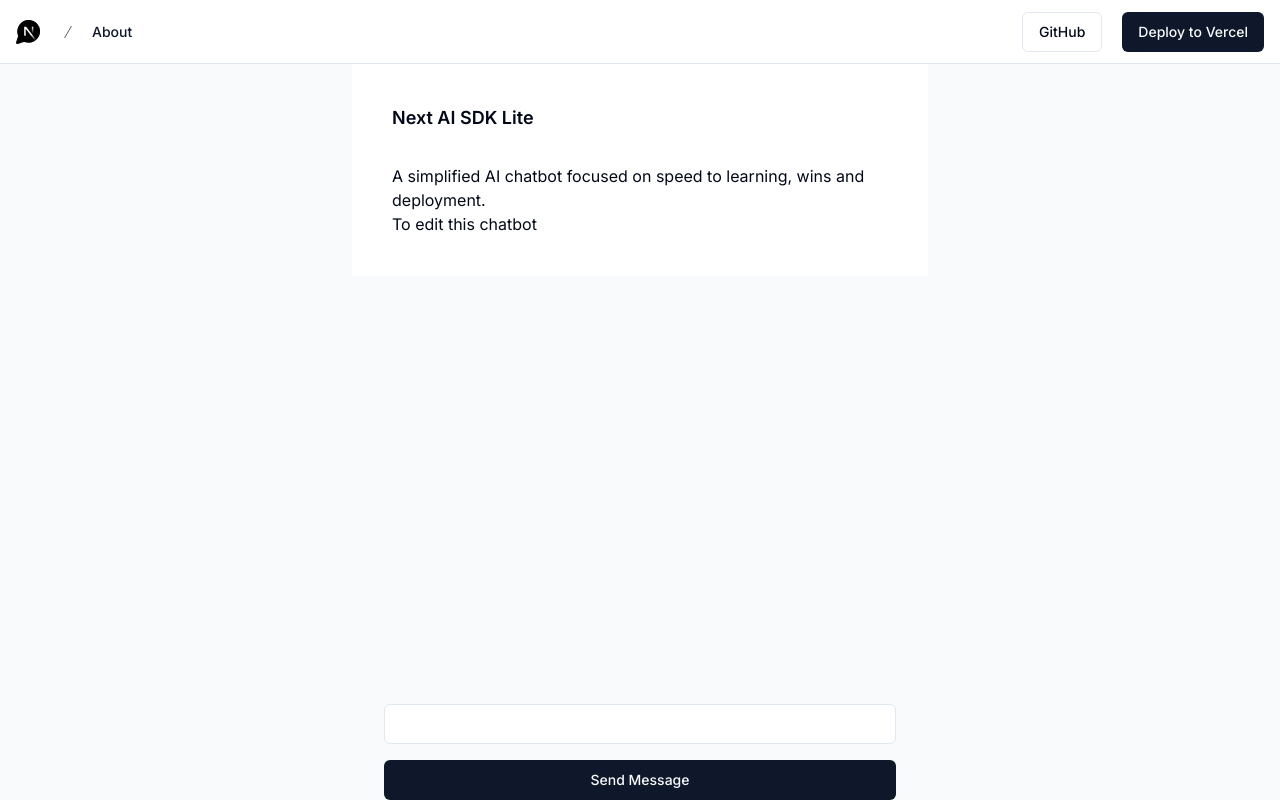
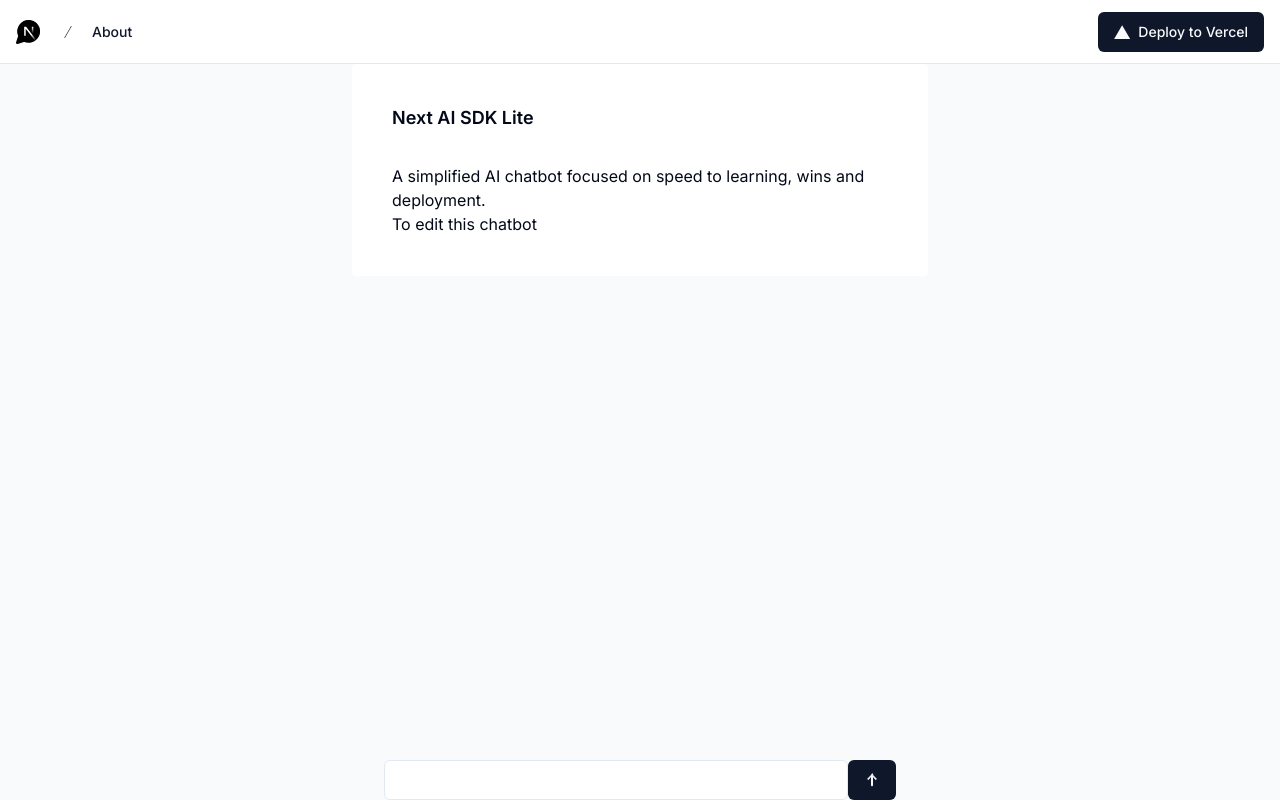
Before and after one commit to mattjared/nextjs-ai-lite, a Next.js app: page / in a window 1280 px wide. Built offline with nearby package versions, Linux system fonts and the light colour scheme.

Commit message:
Anthony Miller

```diff
--- a/src/app/actions.tsx
+++ b/src/app/actions.tsx
@@ -1,48 +1,63 @@
 'use server';
 
-import { Weather } from '@/components/weather';
-import { generateText } from 'ai';
+import { createStreamableValue } from 'ai/rsc';
+import { CoreMessage, streamText } from 'ai';
 import { openai } from '@ai-sdk/openai';
-import { createStreamableUI } from 'ai/rsc';
-import { ReactNode } from 'react';
-import { z } from 'zod';
 
-export interface Message {
-  role: 'user' | 'assistant';
-  content: string;
-  display?: ReactNode;
+export async function continueConversation(messages: CoreMessage[]) {
+  const result = await streamText({
+    model: openai('gpt-4-turbo'),
+    messages,
+  });
+
+  const stream = createStreamableValue(result.textStream);
+  return stream.value;
 }
 
-export async function continueConversation(history: Message[]) {
-  const stream = createStreamableUI();
 
-  const { text, toolResults } = await generateText({
-    model: openai('gpt-3.5-turbo'),
-    system: 'You are a friendly assistant!',
-    messages: history,
-    tools: {
-      showDoge: {
-        description: 'Show the price trend for a crypto.',
-        parameters: z.object({
-          city: z.string().describe('The meme coin to show the price trend.'),
-        }),
-        execute: async ({ city, unit }) => {
-          stream.done(<Weather city={city} unit={unit} />);
-          return `Here's the weather for ${city}!`;
-        },
-      },
-    },
-  });
+// 'use server';
 
-  return {
-    messages: [
-      ...history,
-      {
-        role: 'assistant' as const,
-        content:
-          text || toolResults.map(toolResult => toolResult.result).join(),
-        display: stream.value,
-      },
-    ],
-  };
-}
+// // import { Weather } from '@/components/weather';
+// import { generateText } from 'ai';
+// import { openai } from '@ai-sdk/openai';
+// import { createStreamableUI } from 'ai/rsc';
+// import { ReactNode } from 'react';
+
+// export interface Message {
+//   role: 'user' | 'assistant';
+//   content: string;
+//   display?: ReactNode;
+// }
+
+// export async function continueConversation(history: Message[]) {
+//   const stream = createStreamableUI();
+
+//   const { text } = await generateText({
+//     model: openai('gpt-3.5-turbo'),
+//     system: 'You are a friendly assistant!',
+//     messages: history,
+//     // tools: {
+//     //   showDoge: {
+//     //     description: 'Show the price trend for a crypto.',
+//     //     parameters: z.object({
+//     //       city: z.string().describe('The meme coin to show the price trend.'),
+//     //     }),
+//     //     execute: async ({ city, unit }) => {
+//     //       stream.done(<Weather city={city} unit={unit} />);
+//     //       return `Here's the weather for ${city}!`;
+//     //     },
+//     //   },
+//     // },
+//   });
+
+//   return {
+//     messages: [
+//       ...history,
+//       {
+//         role: 'assistant' as const,
+//         content: text,
+//         display: stream.value,
+//       },
+//     ],
+//   };
+// }
--- /dev/null
+++ b/src/app/example/page.tsx
@@ -0,0 +1,56 @@
+'use client';
+
+import { type CoreMessage } from 'ai';
+import { useState } from 'react';
+import { continueConversation } from '../actions';
+import { readStreamableValue } from 'ai/rsc';
+
+// Allow streaming responses up to 30 seconds
+export const maxDuration = 30;
+
+export default function Chat() {
+  const [messages, setMessages] = useState<CoreMessage[]>([]);
+  const [input, setInput] = useState('');
+  return (
+    <div className="flex flex-col w-full max-w-md py-24 mx-auto stretch">
+      {messages.map((m, i) => (
+        <div key={i} className="whitespace-pre-wrap">
+          {m.role === 'user' ? 'User: ' : 'AI: '}
+          {m.content as string}
+        </div>
+      ))}
+
+      <form
+        onSubmit={async e => {
+          e.preventDefault();
+          const newMessages: CoreMessage[] = [
+            ...messages,
+            { content: input, role: 'user' },
+          ];
+
+          setMessages(newMessages);
+          setInput('');
+
+          const result = await continueConversation(newMessages);
+
+          for await (const content of readStreamableValue(result)) {
+            setMessages([
+              ...newMessages,
+              {
+                role: 'assistant',
+                content: content as string,
+              },
+            ]);
+          }
+        }}
+      >
+        <input
+          className="fixed bottom-0 w-full max-w-md p-2 mb-8 border border-gray-300 rounded shadow-xl"
+          value={input}
+          placeholder="Say something..."
+          onChange={e => setInput(e.target.value)}
+        />
+      </form>
+    </div>
+  );
+}
--- a/src/app/layout.tsx
+++ b/src/app/layout.tsx
@@ -26,5 +26,3 @@
     </html>
   );
 }
-
-// className="flex flex-col items-center justify-center pt-60 p-24"
--- a/src/app/page.tsx
+++ b/src/app/page.tsx
@@ -1,15 +1,18 @@
 'use client';
 
+import { type CoreMessage } from 'ai';
 import { useState } from 'react';
-import { Message, continueConversation } from './actions';
+import { continueConversation } from './actions';
+import { readStreamableValue } from 'ai/rsc';
 import { Input } from '@/components/ui/input';
 import { Button } from '@/components/ui/button';
+import { IconArrowUp } from '@/components/ui/icons';
 
 // Allow streaming responses up to 30 seconds
 export const maxDuration = 30;
 
 export default function Home() {
-  const [conversation, setConversation] = useState<Message[]>([]);
+  const [messages, setMessages] = useState<CoreMessage[]>([]);
   const [input, setInput] = useState<string>('');
 
   return (
@@ -20,16 +23,41 @@
           <p>A simplified AI chatbot focused on speed to learning, wins and deployment.</p>
           <p>To edit this chatbot</p>
         </div>
-        <div className="max-w-xl">
-          {conversation.map((message, index) => (
-            <div key={index}>
-              {message.role}: {message.content}
-              {message.display}
+        <div className="max-w-xl mx-auto">
+          {messages.map((message, index) => (
+            <div key={index} className="whitespace-pre-wrap">
+              {message.role === 'user' ? 'User: ' : 'Bot: '}
+              {message.content as string}
             </div>
           ))}
         </div>
         <div className="fixed inset-x-0 bottom-0 w-full">
           <div className="w-full max-w-lg space-y-4 mx-auto">
+            <form
+              onSubmit={async e => {
+                e.preventDefault();
+                const newMessages: CoreMessage[] = [
+                  ...messages,
+                  { content: input, role: 'user' },
+                ];
+
+                setMessages(newMessages);
+                setInput('');
+
+                const result = await continueConversation(newMessages);
+
+                for await (const content of readStreamableValue(result)) {
+                  setMessages([
+                    ...newMessages,
+                    {
+                      role: 'assistant',
+                      content: content as string,
+                    },
+                  ]);
+                }
+              }}
+            >
+            <div className="flex">
               <Input
                 type="text"
                 value={input}
@@ -38,19 +66,11 @@
                 }}
                 className="w-full"
               />
-            <Button
-              className="w-full"
-              onClick={async () => {
-                const { messages } = await continueConversation([
-                  ...conversation.map(({ role, content }) => ({ role, content })),
-                  { role: 'user', content: input },
-                ]);
-                setConversation(messages);
-                setInput("");
-              }}
-            >
-              Send Message
+              <Button>
+                <IconArrowUp />
               </Button>
+            </div>
+            </form>
           </div>
         </div>
       </div>
--- a/src/components/header.tsx
+++ b/src/components/header.tsx
@@ -2,7 +2,7 @@
 import Link from 'next/link'
 import { cn } from '@/lib/utils'
 import { buttonVariants } from '@/components/ui/button'
-import { IconNextChat, IconSeparator } from './ui/icons'
+import { IconVercel, IconNextChat, IconSeparator } from './ui/icons'
 
 
 export function Header() {
@@ -20,18 +20,11 @@
         <span className="hidden md:flex">About</span>
       </Link>
       <Link
-        target="_blank"
-        href="https://github.com/mattjared/nextjs-ai-lite/"
-        rel="noopener noreferrer"
-        className={cn(buttonVariants({ variant: 'outline' }), "mr-5 hidden md:flex")}
-      >
-        <span >GitHub</span>
-      </Link>
-      <Link
         href="https://vercel.com/new"
         target="_blank"
         className={cn(buttonVariants())}
       >
+        <IconVercel className="mr-2" />
         <span className="hidden sm:block">Deploy to Vercel</span>
         <span className="sm:hidden">Deploy</span>
       </Link>
--- a/src/components/ui/icons.tsx
+++ b/src/components/ui/icons.tsx
@@ -21,6 +21,7 @@
     </svg>
   )
 }
+
 
 function IconNextChat({
   className,
@@ -106,7 +107,43 @@
   )
 }
 
+function IconVercel({ className, ...props }: React.ComponentProps<'svg'>) {
+  return (
+    <svg
+      aria-label="Vercel logomark"
+      role="img"
+      viewBox="0 0 74 64"
+      className={cn('size-4', className)}
+      {...props}
+    >
+      <path
+        d="M37.5896 0.25L74.5396 64.25H0.639648L37.5896 0.25Z"
+        fill="currentColor"
+      ></path>
+    </svg>
+  )
+}
+
+function IconArrowUp({ className, ...props }: React.ComponentProps<'svg'>) {
+  return (
+    <svg
+      xmlns="http://www.w3.org/2000/svg"
+      viewBox="0 0 256 256"
+      fill="currentColor"
+      stroke="currentColor"
+      strokeWidth="16" // Adjust the stroke width as needed
+      className={cn('size-4', className)}
+      {...props}
+    >
+      <path d="M122.34 34.34l72 72a8 8 0 0 1-11.32 11.32L136 59.31V216a8 8 0 0 1-16 0V59.31L73.66 117.66a8 8 0 0 1-11.32-11.32l72-72a8 8 0 0 1 11.32 0Z" />
+    </svg>
+  )
+}
+
+
 export {
   IconSeparator,
-  IconNextChat
+  IconNextChat,
+  IconVercel,
+  IconArrowUp
 }
```
Lines whose indentation alone changed are shown as unchanged.
